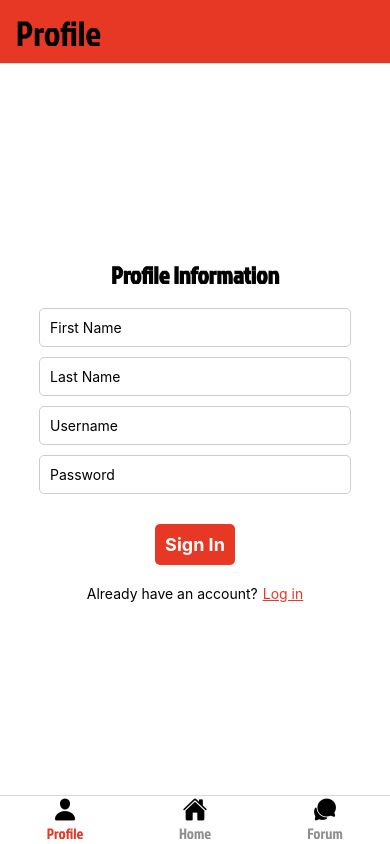
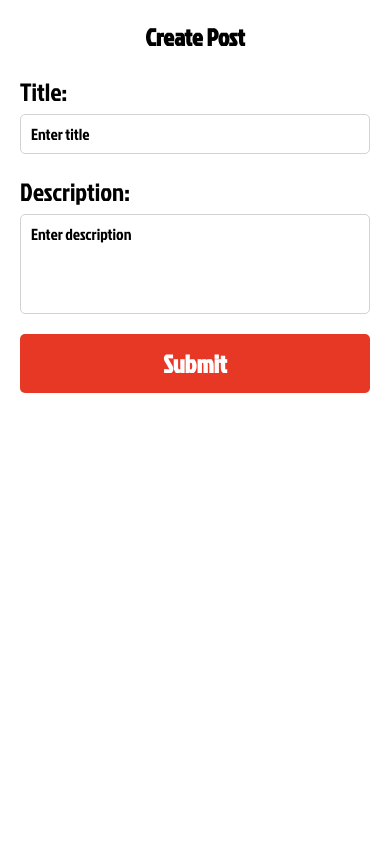
Before and after one commit to sehajsaluja17/PanekaApp, a React Native app: screen /CreatePostScreen in a window 390 px wide. Built offline with nearby package versions, Linux system fonts and the light colour scheme.

Commit message:
Comment Screen code added

```diff
--- a/App.js
+++ b/App.js
@@ -17,6 +17,8 @@ import NewsScreen from "./Screens/NewsScreen";
 import ClubScreen from "./Screens/ClubScreen";
 import DrawerContent from "./DrawerContent";
 import LogInScreen from "./Screens/LogInScreen";
+import CreatePostScreen from "./Screens/CreatePostScreen";
+import CommentScreen from "./Screens/CommentScreen";
 
 async function loadFonts() {
   await Font.loadAsync({
@@ -107,6 +109,8 @@ export default function App(){
       <Stack.Navigator initialRouteName="TabNavigator" screenOptions={{headerShown: false}}>
         <Stack.Screen name="TabNavigator" component={TabNavigator} />
         <Stack.Screen name="Login" component={LogInScreen} />
+        <Stack.Screen name="CreatePostScreen" component={CreatePostScreen}/>
+        <Stack.Screen name="CommentScreen" component={CommentScreen}/>
       </Stack.Navigator>
     </NavigationContainer>
   )
--- a/Components/StandingsHome.js
+++ b/Components/StandingsHome.js
@@ -1,8 +1,10 @@
 // StandingsHome.js
 import React from 'react';
-import { View, Text, StyleSheet,Button, Image } from 'react-native';
+import { View, Text, StyleSheet,Button, Image, TouchableOpacity } from 'react-native';
+import { useNavigation } from '@react-navigation/native';
 
 const StandingsHome = ({ standingsData }) => {
+  const navigation = useNavigation();
   return (
     <View style={styles.tableContainer}>
       <Text style={[{fontSize: 25},styles.tableTitle, styles.text]}>Standings</Text>
@@ -36,12 +38,12 @@ const StandingsHome = ({ standingsData }) => {
     ) : (
       <Text style={styles.loadingText}>Loading data...</Text>
     )}
-
-      <Button
-        title="View full table"
-        color="black"
-        onPress={() => alert('View full table button pressed')}
-      />
+      <TouchableOpacity
+      style={styles.button}
+      onPress={() => navigation.navigate('Standing')}
+    >
+      <Text style={styles.buttonText}>View full table</Text>
+    </TouchableOpacity>
     </View>
   );
 }
@@ -105,6 +107,24 @@ const styles = StyleSheet.create({
     fontSize: 18,
     textAlign: 'center',
   },
+  button: {
+    backgroundColor: '#E73725',
+    borderRadius: 10,
+    paddingHorizontal: 10,
+    paddingVertical: 10,
+    marginTop: 10,
+    elevation: 2, // for Android shadow
+    shadowColor: '#000', // for iOS shadow
+    shadowOffset: { width: 0, height: 2 }, // for iOS shadow
+    shadowOpacity: 0.25, // for iOS shadow
+    shadowRadius: 3.84, // for iOS shadow
+  },
+  buttonText:{
+    color: '#fff',
+    fontFamily: 'JockeyOne',
+    textAlign: 'center',
+    fontSize: 25,
+  }
 });
 
 export default StandingsHome;
--- /dev/null
+++ b/Screens/CommentScreen.js
@@ -0,0 +1,175 @@
+import React, { useState, useEffect } from 'react';
+import { View, Text, TextInput, TouchableOpacity, StyleSheet, ScrollView, SafeAreaView } from 'react-native';
+import axios from 'axios';
+import AsyncStorage from '@react-native-async-storage/async-storage';
+
+const CommentScreen = ({ route }) => {
+  const { postId } = route.params;
+  const [post, setPost] = useState(null);
+  const [comments, setComments] = useState([]);
+  const [newComment, setNewComment] = useState('');
+
+  useEffect(() => {
+    const fetchPostAndComments = async () => {
+      try {
+        const accessToken = await AsyncStorage.getItem('accessToken');
+        const config = {
+          headers: {
+            Authorization: `Bearer ${accessToken}`
+          }
+        };
+
+        // Fetch the post details
+        const postResponse = await axios.get(`https://paneka-backend.onrender.com/posts/${postId}`, config);
+        setPost(postResponse.data.post);
+
+        // Fetch the comments for the post
+        const commentsResponse = await axios.get(`https://paneka-backend.onrender.com/comments/post/${postId}`, config);
+        setComments(commentsResponse.data.comments);
+
+        // Clear the comment input field
+        setNewComment('');
+      } catch (error) {
+        console.error('Error fetching post and comments:', error);
+      }
+    };
+
+    fetchPostAndComments();
+  }, [postId]);
+
+  const handleCommentSubmit = async () => {
+    try {
+      const accessToken = await AsyncStorage.getItem('accessToken');
+      const config = {
+        headers: {
+          Authorization: `Bearer ${accessToken}`
+        }
+      };
+
+      // Send a request to add the new comment to the post
+      await axios.post(`https://paneka-backend.onrender.com/comments/post/${postId}`, { commentText: newComment }, config);
+
+      // Refetch the comments to update the UI
+      const commentsResponse = await axios.get(`https://paneka-backend.onrender.com/comments/post/${postId}`, config);
+      setComments(commentsResponse.data.comments);
+
+      // Clear the comment input field
+      setNewComment('');
+    } catch (error) {
+      console.error('Error adding comment:', error.response ? error.response.data : error.message);
+    }
+  };
+
+  return (
+    <SafeAreaView style={styles.safeAreaView}>
+      <ScrollView contentContainerStyle={styles.container}>
+        {post && (
+          <View style={styles.postDetails}>
+            <Text style={styles.postTitle}>{post.title}</Text>
+            <Text style={styles.postDescription}>{post.description}</Text>
+            {post.author && <Text style={styles.postAuthor}>Author: {post.author.username}</Text>}
+            {/* Display other post details here */}
+          </View>
+        )}
+
+        <Text style={styles.commentsTitle}>Comments</Text>
+        <View style={styles.commentsList}>
+          {Array.isArray(comments) && comments.map(comment => (
+            <TouchableOpacity key={comment._id} style={styles.comment}>
+              <Text style={styles.commentText}>{comment.comment}</Text>
+              {/* Display other comment details here */}
+            </TouchableOpacity>
+          ))}
+        </View>
+
+        {/* Textbox for adding a new comment */}
+        <TextInput
+          style={styles.commentInput}
+          value={newComment}
+          onChangeText={setNewComment}
+          placeholder="Add a comment..."
+          multiline
+        />
+        <TouchableOpacity style={styles.addCommentBtn} onPress={handleCommentSubmit}>
+          <Text style={styles.addCommentBtnText}>Add Comment</Text>
+        </TouchableOpacity>
+      </ScrollView>
+    </SafeAreaView>
+  );
+};
+
+const styles = StyleSheet.create({
+  safeAreaView: {
+    flex: 1,
+    backgroundColor: '#fff', // Background color of the safe area view
+  },
+  container: {
+    flexGrow: 1,
+    padding: 20,
+    alignItems: 'stretch', // Ensure elements stretch to fill the screen width
+  },
+  postDetails: {
+    marginBottom: 20,
+  },
+  postTitle: {
+    fontSize: 24,
+    fontWeight: 'bold',
+    marginBottom: 10,
+    fontFamily: 'JockeyOne', // Added font family
+  },
+  postDescription: {
+    fontSize: 16,
+    marginBottom: 10,
+    fontFamily: 'JockeyOne', // Added font family
+  },
+  postAuthor: {
+    fontSize: 16,
+    marginBottom: 10,
+    fontFamily: 'JockeyOne', // Added font family
+  },
+  commentsTitle: {
+    fontSize: 20,
+    fontWeight: 'bold',
+    marginBottom: 10,
+    fontFamily: 'JockeyOne', // Added font family
+  },
+  commentsList: {
+    marginBottom: 20,
+  },
+  comment: {
+    marginBottom: 10,
+    padding: 10,
+    backgroundColor: '#f0f0f0',
+    borderRadius: 5,
+    alignItems: 'stretch', // Ensure text stretches to fill the width
+  },
+  commentText: {
+    fontSize: 16,
+    fontFamily: 'JockeyOne', // Added font family
+  },
+  commentInput: {
+    borderWidth: 1,
+    borderColor: '#ddd',
+    borderRadius: 5,
+    paddingHorizontal: 10,
+    paddingVertical: 8,
+    fontSize: 16,
+    marginBottom: 10,
+    fontFamily: 'JockeyOne', // Added font family
+    alignItems: 'stretch', // Ensure input stretches to fill the width
+  },
+  addCommentBtn: {
+    backgroundColor: '#E73725', // Changed background color to match app theme
+    borderRadius: 5,
+    padding: 12,
+    alignItems: 'center',
+  },
+  addCommentBtnText: {
+    color: '#fff',
+    fontSize: 16,
+    fontWeight: 'bold',
+    fontFamily: 'JockeyOne', // Added font family
+  },
+});
+
+export default CommentScreen;
--- /dev/null
+++ b/Screens/CreatePostScreen.js
@@ -0,0 +1,108 @@
+import React, { useState } from 'react';
+import { View, Text, TextInput, TouchableOpacity, StyleSheet } from 'react-native';
+import axios from 'axios';
+import AsyncStorage from '@react-native-async-storage/async-storage';
+
+const CreatePostScreen = ({ navigation }) => {
+  const [title, setTitle] = useState('');
+  const [description, setDescription] = useState('');
+
+  const handleSubmit = async () => {
+    try {
+      const accessToken = await AsyncStorage.getItem('accessToken');
+      await axios.post('https://paneka-backend.onrender.com/posts', {
+        title,
+        description,
+      }, {
+        headers: {
+          Authorization: `Bearer ${accessToken}`
+        }
+      });
+      // Reset form fields
+      setTitle('');
+      setDescription('');
+      navigation.navigate('Forum');
+    } catch (error) {
+      console.error('Error creating post:', error);
+    }
+  };
+
+  return (
+    <View style={styles.container}>
+      <Text style={styles.title}>Create Post</Text>
+      <View style={styles.formGroup}>
+        <Text style={styles.label}>Title:</Text>
+        <TextInput
+          style={styles.input}
+          value={title}
+          onChangeText={setTitle}
+          placeholder="Enter title"
+        />
+      </View>
+      <View style={styles.formGroup}>
+        <Text style={styles.label}>Description:</Text>
+        <TextInput
+          style={[styles.input, styles.descriptionInput]}
+          value={description}
+          onChangeText={setDescription}
+          placeholder="Enter description"
+          multiline
+        />
+      </View>
+      <TouchableOpacity style={styles.submitButton} onPress={handleSubmit}>
+        <Text style={styles.submitButtonText}>Submit</Text>
+      </TouchableOpacity>
+    </View>
+  );
+};
+
+const styles = StyleSheet.create({
+  container: {
+    flex: 1,
+    padding: 20,
+    backgroundColor: '#fff',
+  },
+  title: {
+    fontSize: 24,
+    fontWeight: 'bold',
+    marginBottom: 20,
+    fontFamily: 'JockeyOne', // Added font family
+    textAlign: 'center', // Center align the text
+  },
+  formGroup: {
+    marginBottom: 20,
+  },
+  label: {
+    fontSize: 25,
+    marginBottom: 5,
+    fontFamily: 'JockeyOne', // Added font family
+  },
+  input: {
+    borderWidth: 1,
+    borderColor: 'lightgray',
+    borderRadius: 5,
+    paddingHorizontal: 10,
+    paddingVertical: 8,
+    fontSize: 16,
+    fontFamily: 'JockeyOne', // Added font family
+  },
+  descriptionInput: {
+    height: 100,
+    textAlignVertical: 'top',
+    fontFamily: 'JockeyOne', // Added font family
+  },
+  submitButton: {
+    backgroundColor: '#E73725', // Changed background color to match app theme
+    borderRadius: 5,
+    padding: 12,
+    alignItems: 'center',
+  },
+  submitButtonText: {
+    color: '#fff',
+    fontSize: 25,
+    fontWeight: 'bold',
+    fontFamily: 'JockeyOne', // Added font family
+  },
+});
+
+export default CreatePostScreen;
--- a/Screens/ForumScreen.js
+++ b/Screens/ForumScreen.js
@@ -1,22 +1,24 @@
 import React, { useState, useEffect } from 'react';
-import { View, Text, StyleSheet, FlatList, Button } from 'react-native';
+import { View, Text, StyleSheet, FlatList, Button, TouchableOpacity } from 'react-native';
 import axios from 'axios';
+import { useNavigation } from '@react-navigation/native';
 import AsyncStorage from '@react-native-async-storage/async-storage';
 
 const ForumScreen = () => {
+  const navigation = useNavigation();
+
   const [posts, setPosts] = useState([]);
 
   useEffect(() => {
     const fetchPosts = async () => {
       try {
         const accessToken = await AsyncStorage.getItem('accessToken');
-        const response = await axios.get('http://192.168.228.160:1337/posts', {
+        const response = await axios.get('https://paneka-backend.onrender.com/posts', {
           headers: {
             Authorization: `Bearer ${accessToken}`
           }
         });
         setPosts(response.data);
-        // console.log(response.data);
       } catch (error) {
         console.error('Error fetching posts:', error);
       }
@@ -34,7 +36,18 @@ const ForumScreen = () => {
     }
   };
 
+  const handleCreatePost = () => {
+    // Navigate to the screen where you create a new post
+    navigation.navigate('CreatePostScreen');
+  };
+
+  const handlePostPress = (postId) => {
+    // Navigate to CommentScreen with the post ID as a parameter
+    navigation.navigate('CommentScreen', { postId });
+  };
+
   const renderItem = ({ item }) => (
+    <TouchableOpacity onPress={() => handlePostPress(item._id)}>
       <View style={styles.post}>
         <Text style={styles.postTitle}>{item.title}</Text>
         <Text style={styles.postAuthor}>Author: {item.author.username}</Text>
@@ -42,15 +55,13 @@ const ForumScreen = () => {
         <Text style={styles.postContent}>Time: {new Date(item.time).toLocaleString()}</Text>
         {/* Render other post details */}
       </View>
+    </TouchableOpacity>
   );
 
   return (
     <View style={styles.container}>
-      <View style={styles.header}>
-        <Text style={styles.title}>Forum</Text>
-      </View>
       <View style={styles.buttonsContainer}>
-        <Button title="Create Post" onPress={() => {}} />
+        <Button title="Create Post" onPress={handleCreatePost} />
         <Button title="Logout" onPress={handleLogout} />
       </View>
       <FlatList
--- a/Screens/LogInScreen.js
+++ b/Screens/LogInScreen.js
@@ -17,7 +17,7 @@ export default function LogInScreen({ navigation }) {
     }
 
     try {
-      const response = await axios.post('http://192.168.228.160:1337/login', { user, pwd });
+      const response = await axios.post('https://paneka-backend.onrender.com/login', { user, pwd });
       console.log(response.data.accessToken);
       await AsyncStorage.setItem('accessToken',response.data.accessToken);
       // Handle successful login, navigate to home page
--- a/Screens/ProfileScreen.js
+++ b/Screens/ProfileScreen.js
@@ -46,7 +46,7 @@ export default function ProfileScreen({ navigation }) {
     }
 
     try {
-      const response = await axios.post('http://192.168.228.160:1337/register', { fname, lname, user, pwd });
+      const response = await axios.post('https://paneka-backend.onrender.com/register', { fname, lname, user, pwd });
       console.log(response.data);
       // Assuming the response contains data on success
       if (response && response.data) {
```
Lines whose indentation alone changed are shown as unchanged.
